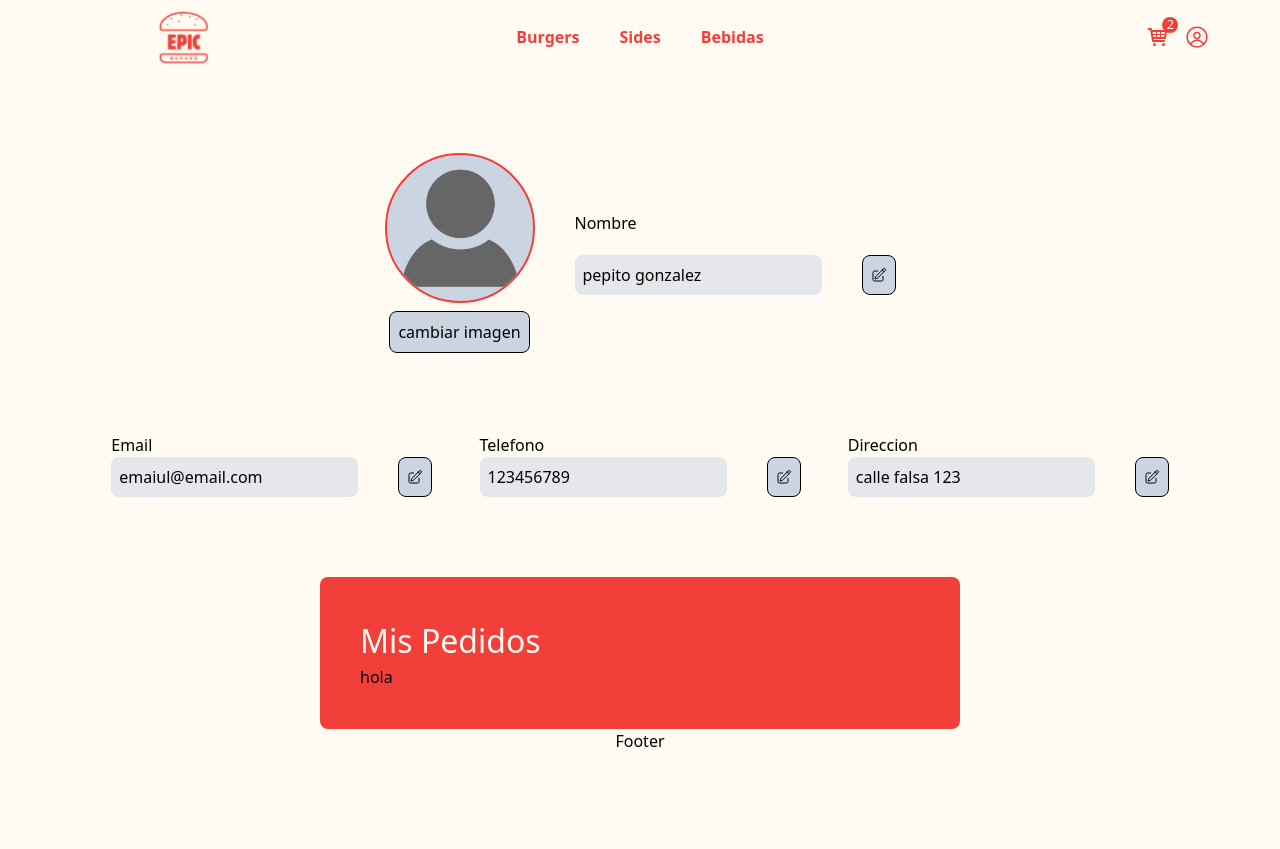
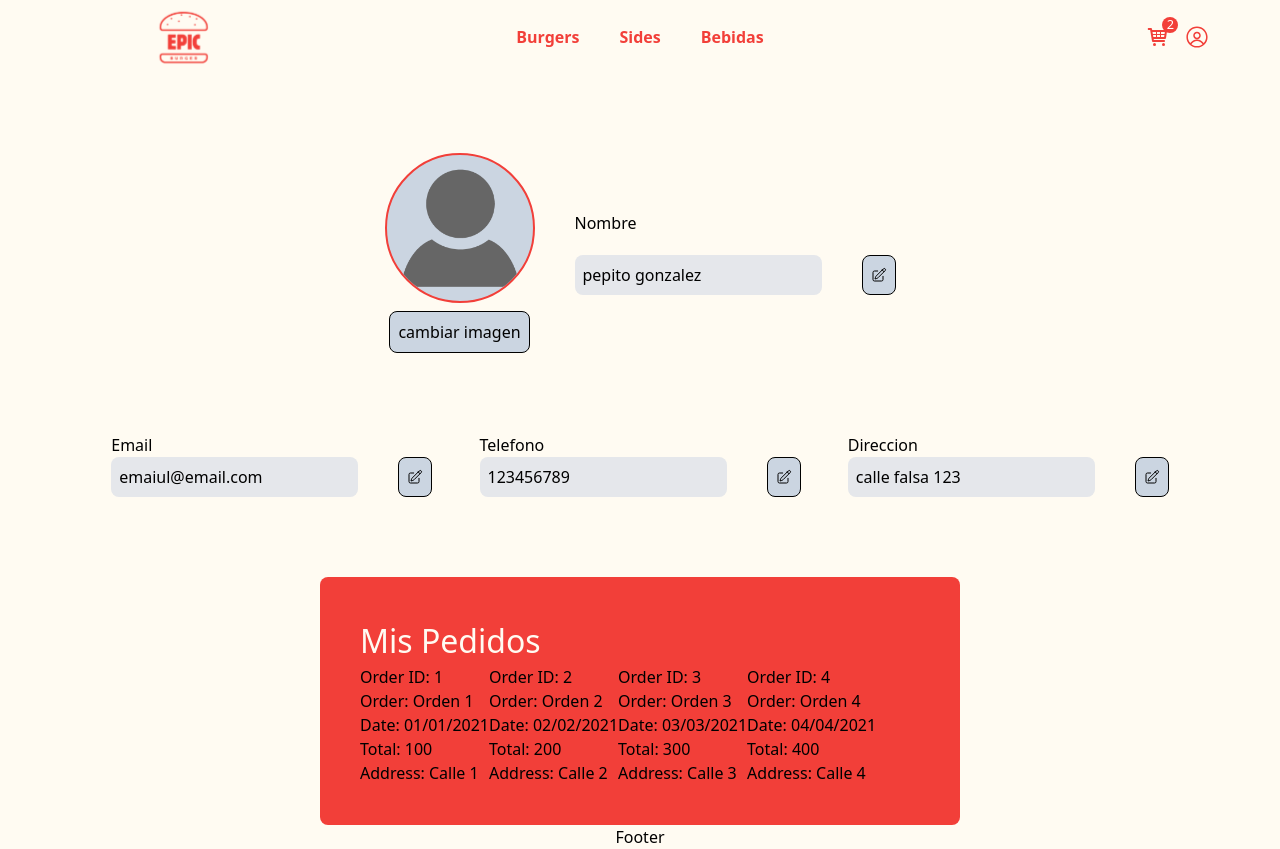
Before and after one commit to emanuelpps/epic-burger-WEB, a Next.js app: page /profile/pedidos in a window 1280 px wide. Before the commit the page ends 800 px from the top, so only its background shows below. Built offline with nearby package versions, Linux system fonts and the light colour scheme.

Commit message:
feat: added basic structure for orders by user profile

```diff
--- a/app/profile/pedidos/components/Order.tsx
+++ b/app/profile/pedidos/components/Order.tsx
@@ -1,7 +1,25 @@
-import React from "react";
+interface OrderProps {
+  order: {
+    id: number;
+    order: string;
+    date: string;
+    total: number;
+    address: string;
+  };
+}
 
-const Order = () => {
-  return <div>Order</div>;
+const Order: React.FC<OrderProps> = ({
+  order: { id, order, date, total, address },
+}) => {
+  return (
+    <div>
+      <h2>Order ID: {id}</h2>
+      <h2>Order: {order}</h2>
+      <h2>Date: {date}</h2>
+      <h2>Total: {total}</h2>
+      <h2>Address: {address}</h2>
+    </div>
+  );
 };
 
 export default Order;
--- a/app/profile/pedidos/components/OrdersContainer.tsx
+++ b/app/profile/pedidos/components/OrdersContainer.tsx
@@ -1,10 +1,45 @@
+"use client";
+import { useState } from "react";
 import BoxContainer from "../../components/BoxContainer";
+import Order from "./Order";
 
 const OrdersContainer = () => {
+  const [ordersData] = useState([
+    {
+      id: 1,
+      order: "Orden 1",
+      date: "01/01/2021",
+      total: 100,
+      address: "Calle 1",
+    },
+    {
+      id: 2,
+      order: "Orden 2",
+      date: "02/02/2021",
+      total: 200,
+      address: "Calle 2",
+    },
+    {
+      id: 3,
+      order: "Orden 3",
+      date: "03/03/2021",
+      total: 300,
+      address: "Calle 3",
+    },
+    {
+      id: 4,
+      order: "Orden 4",
+      date: "04/04/2021",
+      total: 400,
+      address: "Calle 4",
+    },
+  ]);
   return (
     <>
       <BoxContainer text="Mis Pedidos" type="tertiary">
-        <div>hola</div>
+        {ordersData.map((order) => (
+          <Order key={order.id} order={order} />
+        ))}
       </BoxContainer>
     </>
   );
```
